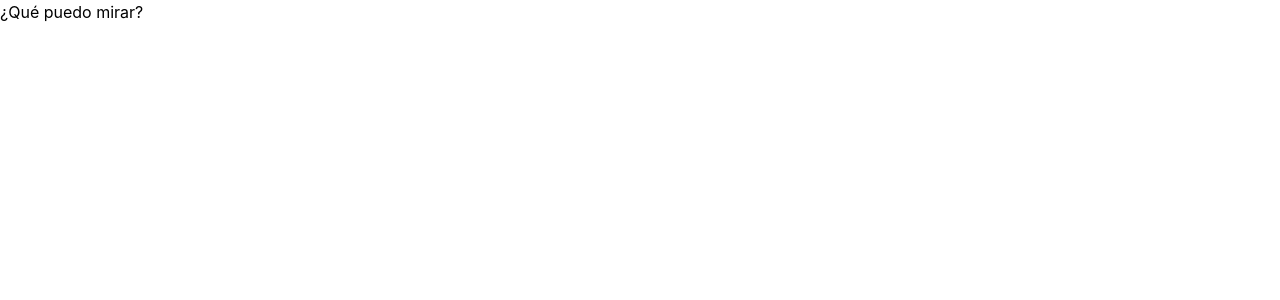
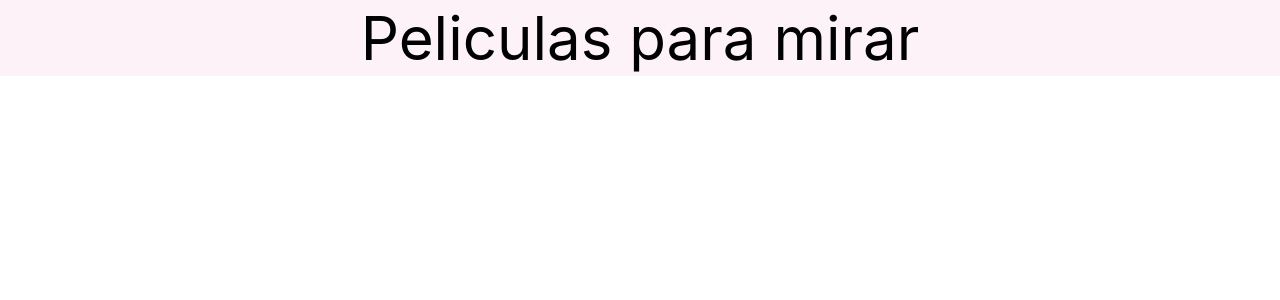
Before and after one commit to movilizame/movilizame-react-code-challenge, a React (Create React App) app: page / in a window 1280 px wide. Shown: the top 300 px of the page. Built offline with nearby package versions, Linux system fonts and the light colour scheme.

Commit message:
added navbar: h1 tag with stylesheet

```diff
--- a/src/components/screens/Home.js
+++ b/src/components/screens/Home.js
@@ -1,11 +1,13 @@
-import MoviesList from "../ui/MoviesList";
-import SearchMovies from "../ui/SearchMovies";
-import WatchList from "../ui/WatchList";
+import MoviesList from '../ui/MoviesList';
+import SearchMovies from '../ui/SearchMovies';
+import WatchList from '../ui/WatchList';
 
-export default function Home () {
+export default function Home() {
   return (
     <div>
-            <h1>¿Qué puedo mirar?</h1>
+      <div className="text-center text-6xl mb-4 bg-pink-50 p-2">
+        <h1>Peliculas para mirar</h1>
+      </div>
       <div>
         <SearchMovies />
         <MoviesList />
@@ -13,7 +15,6 @@ export default function Home () {
       <div>
         <WatchList />
       </div>
-
     </div>
-    )
+  );
 }
```
Also changed, not shown: 1 other file (tests, documents, lock files or other folders). Lines whose indentation alone changed are shown as unchanged.
